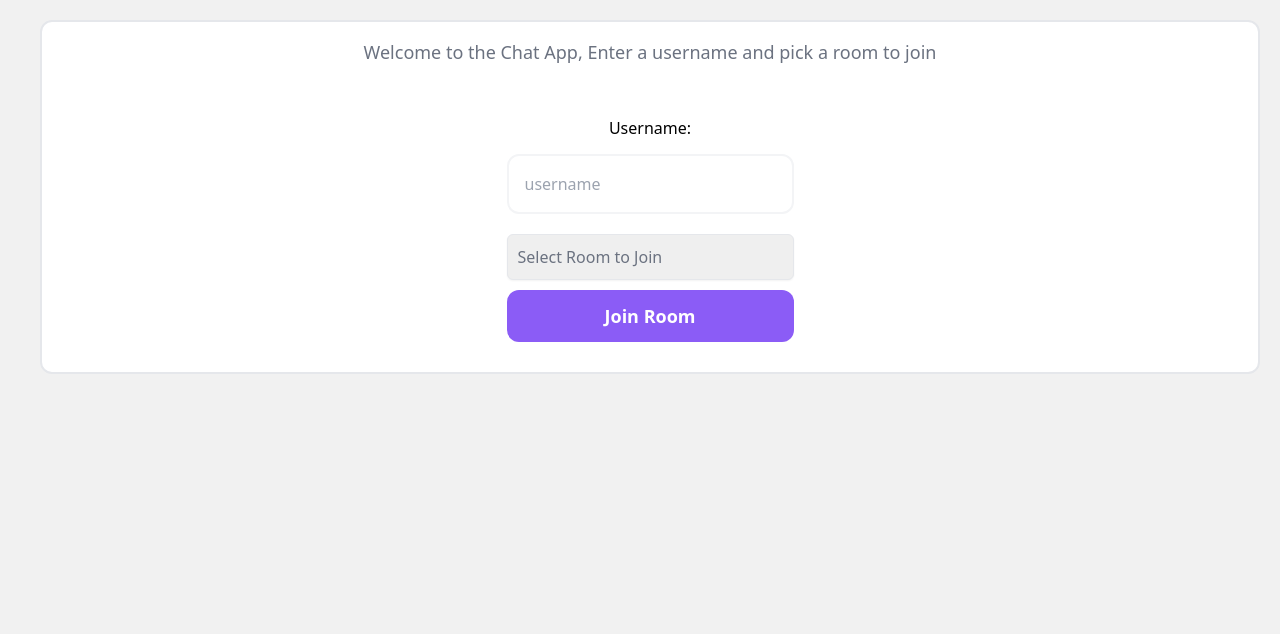
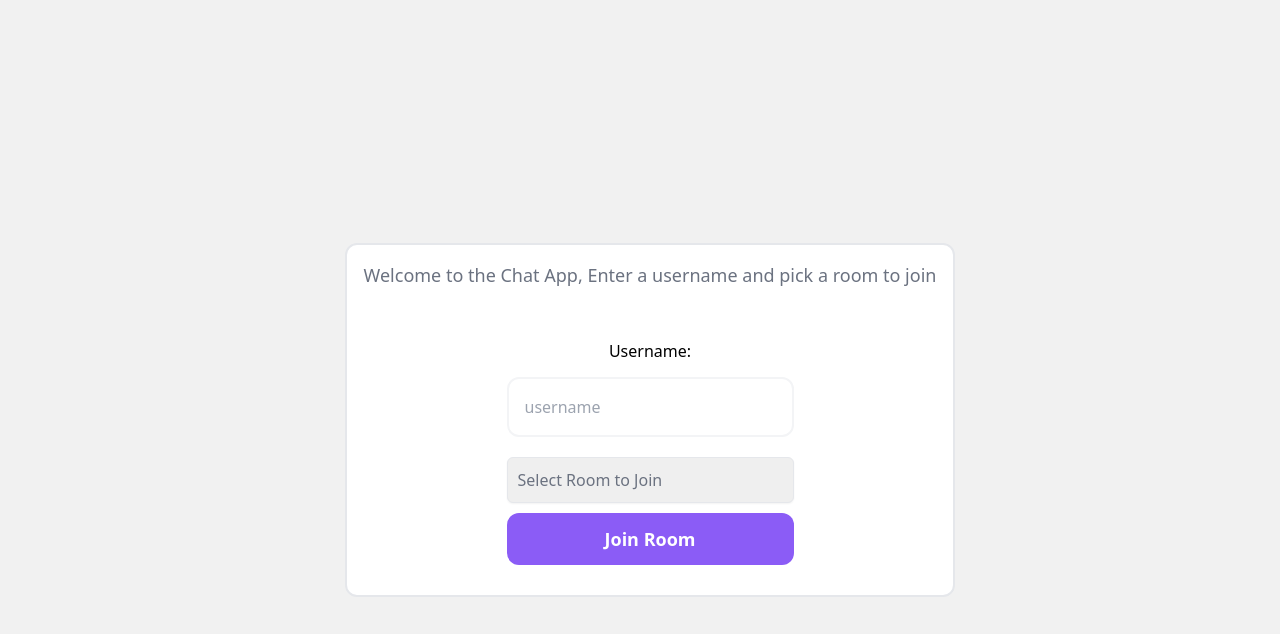
Before and after one commit to Charl1410/chat-room, a React (Create React App) app in the folder client/: page / in a window 1280 px wide. Shown: the top 634 px of the page. Built offline with nearby package versions, Linux system fonts and the light colour scheme; no server answers.

Commit message:
added function to check value of entry and navigate to chat room

```diff
--- a/client/src/App.js
+++ b/client/src/App.js
@@ -8,7 +8,7 @@ import Login from './pages/Login'
 const socket = io.connect('http://localhost:4000');
 
 function App() {
-  const [username, setUsername] = useState(''); // Add this
+  const [username, setUsername] = useState('');
   const [room, setRoom] = useState('');
   return (
    <Router>
--- a/client/src/pages/Login.js
+++ b/client/src/pages/Login.js
@@ -1,13 +1,23 @@
 import React, { useState } from 'react';
 import { Input } from "@material-tailwind/react";
+import { useNavigate } from 'react-router-dom';
+
 
 //pulling through the props passing from App.js
 const Login = ({username, setUsername, room, setRoom, socket}) => {
+    const navigate = useNavigate();
 
+    const joinRoom = () => {
+        if (room !== '' && username !== '') {
+            socket.emit('join_room', { username, room })
+        }
+        navigate('/chat', { replace: true });
+    }
 
   return (
-   <div className='container border-2 bg-white rounded-xl flex justify-center items-center w-full flex-col'>
-        <h1 className="font-medium text-lg text-gray-500 mt-4">Welcome to the Chat App, Enter a username and pick a room to join</h1>
+    <div className='w-full h-screen flex justify-center items-center'>
+        <div className='lg:w-6/12 container border-2 bg-white rounded-xl flex justify-center items-center w-full flex-col'>
+                <h1 className=" text-center font-medium text-lg text-gray-500 mt-4">Welcome to the Chat App, Enter a username and pick a room to join</h1>
             <form className='border-solid bg-white flex flex-col p-5 justify-center items-center'>
                     <div className='flex flex-col justify-center items-center w-full'>
                     <label className='text-center'>Username:</label>
@@ -17,6 +27,7 @@ const Login = ({username, setUsername, room, setRoom, socket}) => {
                             name="userName"
                             type='text'
                             placeholder="username"
+                            //the setUsername function is called to update the value username
                             onChange={(e) => setUsername(e.target.value)}
 
 
@@ -24,6 +35,7 @@ const Login = ({username, setUsername, room, setRoom, socket}) => {
                     </div>
                     <div className="relative w-full lg:max-w-sm">
                         <select className="w-full p-2.5 text-gray-500 border rounded-md shadow-sm outline-none appearance-none focus:border-indigo-600"
+                        //the value of the select box is taken and the setRoom function will update the room value to this
                         onChange={(e) => setRoom(e.target.value)}
                         >
 
@@ -35,14 +47,14 @@ const Login = ({username, setUsername, room, setRoom, socket}) => {
                         </select>
                     </div>
 
-            <button className="bg-violet-500 rounded-xl text-white text-lg font-bold py-3 active:scale-[.98] transition-all active:duration-75 hover:bg-blue-500 hover:scale-[1.01] ease-in-out w-full">
+                    <button onClick={joinRoom} className="bg-violet-500 rounded-xl text-white text-lg font-bold py-3 active:scale-[.98] transition-all active:duration-75 hover:bg-blue-500 hover:scale-[1.01] ease-in-out w-full">
                     Join Room
                     </button>
 
             </form>
 
         </div>
-
+   </div>
 )
 }
 
```
Lines whose indentation alone changed are shown as unchanged.
